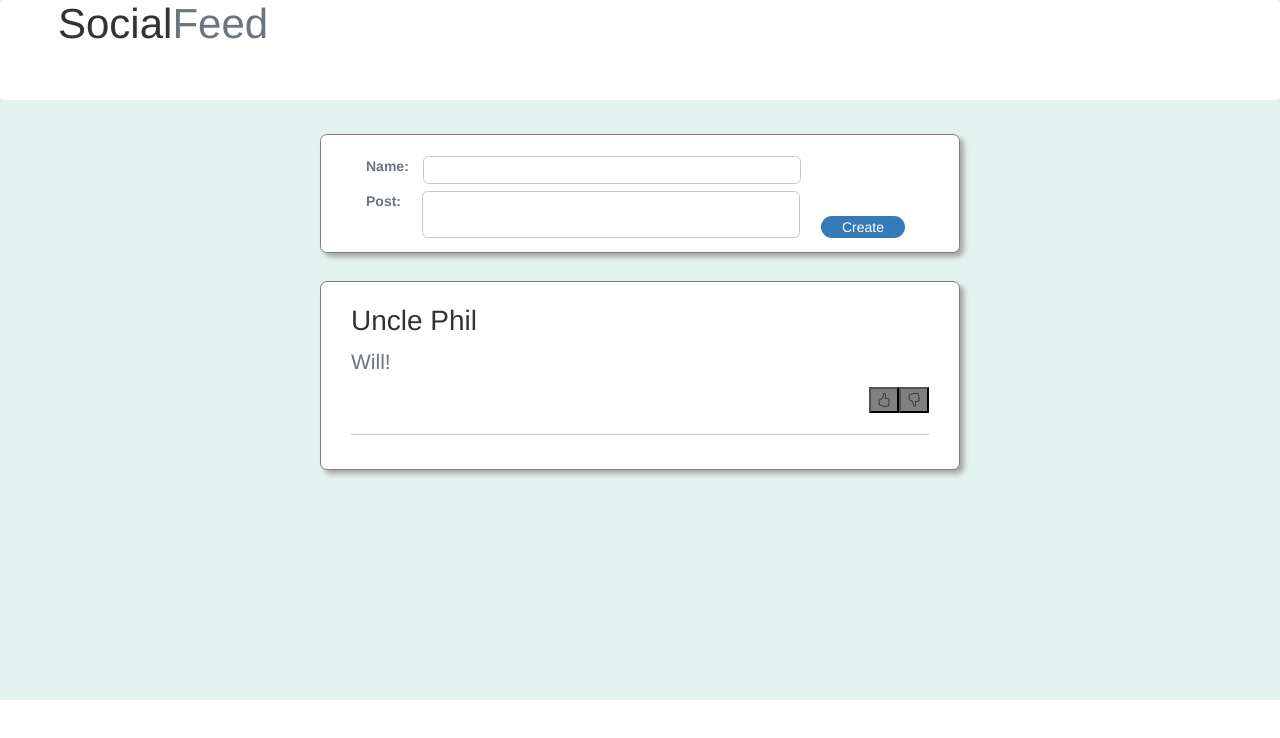
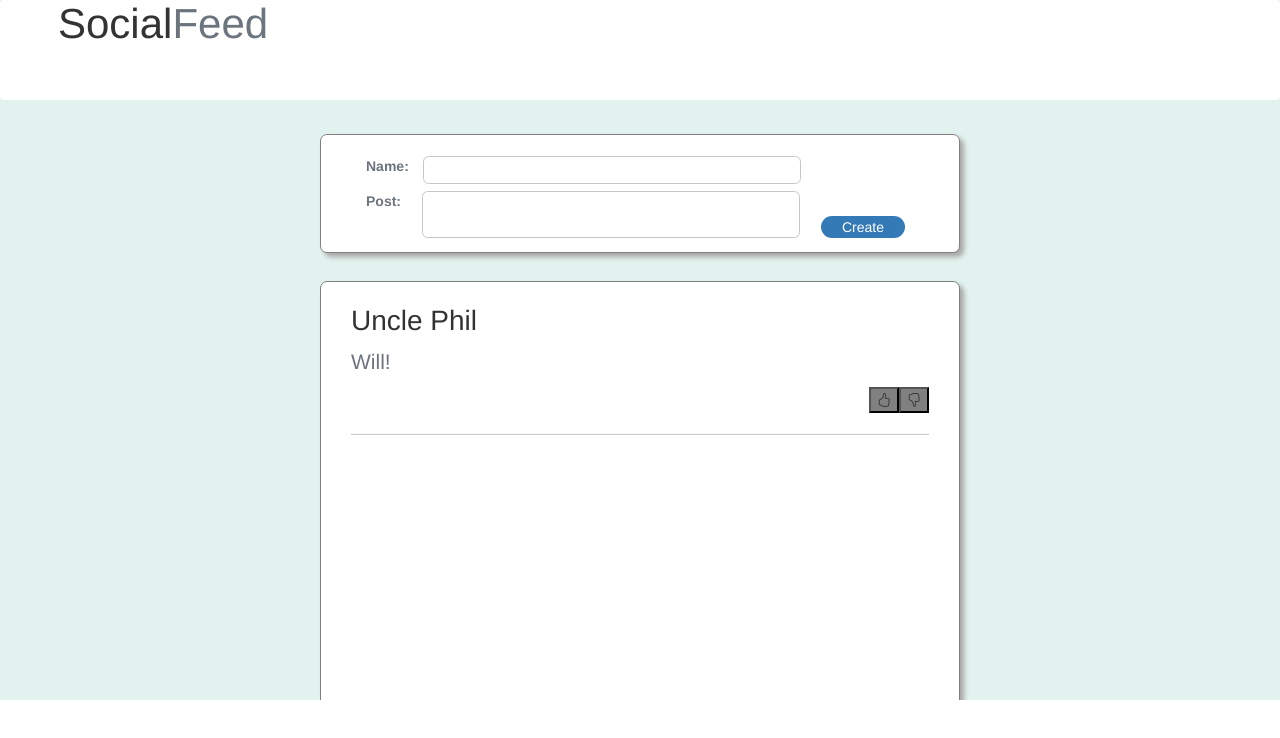
Before and after one commit to wmalott23/SocialFeed, a React (Create React App) app: page / in a window 1280 px wide. Shown: the top 738 px of the page. Built offline with nearby package versions, Linux system fonts and the light colour scheme.

Commit message:
Made Display Posts longer

```diff
--- a/src/App.css
+++ b/src/App.css
@@ -21,3 +21,6 @@
     margin: 1em;
     padding: 1em;
 }
+.display-posts{
+    height: 50em;
+}
--- a/src/App.js
+++ b/src/App.js
@@ -22,7 +22,7 @@ function App() {
         <div className='border-box d-flex col-md-6'>
           <CreatePost addNewPostProperty={addNewPost}/>
         </div>
-        <div className='border-box col-md-6'>
+        <div className='display-posts border-box col-md-6'>
           <DisplayPosts parentPosts={posts}/>
         </div>
     </div>
```
